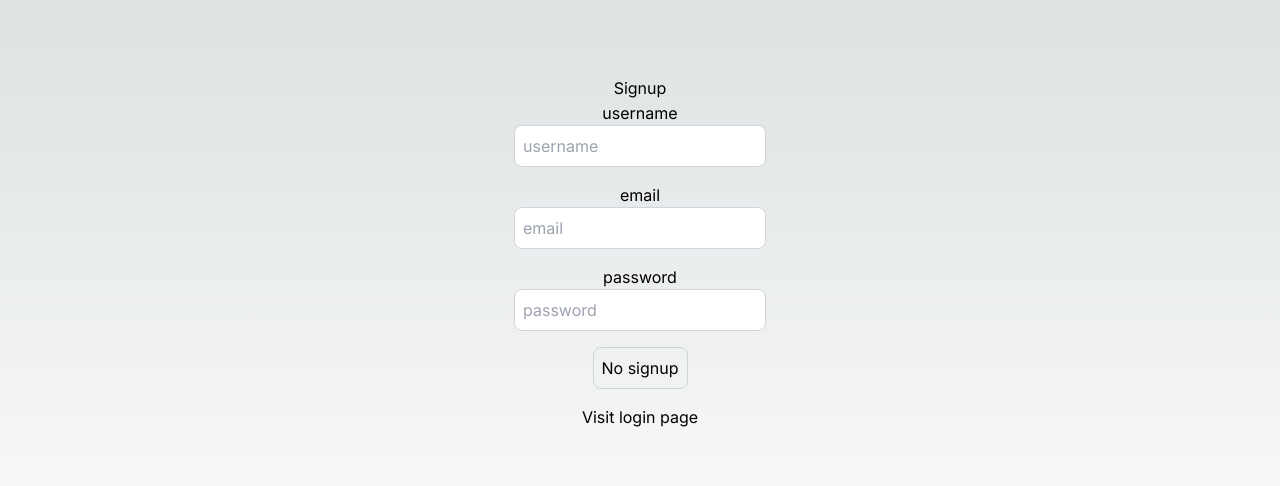
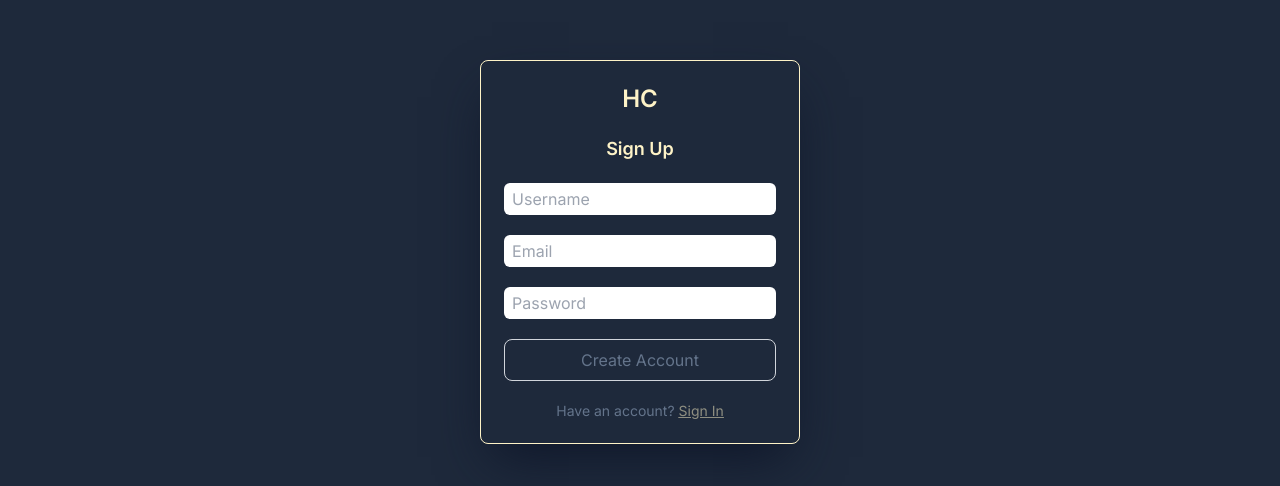
Before and after one commit to hiteshchoudhary/nextjs-fullstack-auth, a Next.js app: page /signup in a window 1280 px wide. Shown: the part 148-634 px from the top of the page. Built offline with nearby package versions, Linux system fonts and the light colour scheme.

Commit message:
added UI for login and signup page

```diff
--- a/next.config.js
+++ b/next.config.js
@@ -1,4 +1,8 @@
 /** @type {import('next').NextConfig} */
-const nextConfig = {}
+const nextConfig = {
+  images: {
+    domains: ["web.learncodeonline.in"],
+  },
+};
 
-module.exports = nextConfig
+module.exports = nextConfig;
--- a/package.json
+++ b/package.json
@@ -25,6 +25,7 @@
     "react": "18.2.0",
     "react-dom": "18.2.0",
     "react-hot-toast": "^2.4.1",
+    "react-spinners": "^0.13.8",
     "tailwindcss": "3.3.2",
     "typescript": "5.1.6"
   },
--- a/src/app/login/page.tsx
+++ b/src/app/login/page.tsx
@@ -1,24 +1,20 @@
 "use client";
 import Link from "next/link";
-import React, {useEffect} from "react";
-import {useRouter} from "next/navigation";
+import React, { useEffect } from "react";
+import { useRouter } from "next/navigation";
 import axios from "axios";
 import { toast } from "react-hot-toast";
-
-
-
-
+import Image from "next/image";
+import { BeatLoader } from "react-spinners";
 
 export default function LoginPage() {
   const router = useRouter();
   const [user, setUser] = React.useState({
     email: "",
     password: "",
-
-    })
+  });
   const [buttonDisabled, setButtonDisabled] = React.useState(false);
   const [loading, setLoading] = React.useState(false);
-
 
   const onLogin = async () => {
     try {
@@ -27,50 +23,64 @@ export default function LoginPage() {
       console.log("Login success", response.data);
       toast.success("Login success");
       router.push("/profile");
-        } catch (error:any) {
+    } catch (error: any) {
       console.log("Login failed", error.message);
       toast.error(error.message);
-        } finally{
+    } finally {
       setLoading(false);
     }
-    }
+  };
 
   useEffect(() => {
-        if(user.email.length > 0 && user.password.length > 0) {
+    if (user.email.length > 0 && user.password.length > 0) {
       setButtonDisabled(false);
-        } else{
+    } else {
       setButtonDisabled(true);
     }
   }, [user]);
 
   return (
-    <div className="flex flex-col items-center justify-center min-h-screen py-2">
-        <h1>{loading ? "Processing" : "Login"}</h1>
-        <hr />
+    <div className="flex items-center justify-center h-screen bg-slate-800">
+      <div className=" h-96 w-80  bg-slate-800 shadow-2xl shadow-slate-900 rounded-lg border border-amber-100  p-2 flex flex-col justify-center space-y-5 ">
+        <span className=" text-2xl font-semibold text-amber-100 w-full text-center  ">
+          HC
+        </span>
+        <h1 className=" text-lg font-semibold text-amber-100 w-full text-center  ">
+          Login
+        </h1>
 
-        <label htmlFor="email">email</label>
+        <div className="flex flex-col items-center justify-center  text-slate-500 space-y-5">
           <input
-        className="p-2 border border-gray-300 rounded-lg mb-4 focus:outline-none focus:border-gray-600 text-black"
+            className="rounded-md w-[90%] px-2 py-1 focus:outline-none "
             id="email"
             type="text"
             value={user.email}
-            onChange={(e) => setUser({...user, email: e.target.value})}
-            placeholder="email"
+            onChange={(e) => setUser({ ...user, email: e.target.value })}
+            placeholder="Email"
           />
-        <label htmlFor="password">password</label>
+
           <input
-        className="p-2 border border-gray-300 rounded-lg mb-4 focus:outline-none focus:border-gray-600 text-black"
+            className="rounded-md w-[90%] px-2 py-1 focus:outline-none "
             id="password"
             type="password"
             value={user.password}
-            onChange={(e) => setUser({...user, password: e.target.value})}
-            placeholder="password"
+            onChange={(e) => setUser({ ...user, password: e.target.value })}
+            placeholder="Password"
           />
           <button
             onClick={onLogin}
-            className="p-2 border border-gray-300 rounded-lg mb-4 focus:outline-none focus:border-gray-600">Login here</button>
-            <Link href="/signup">Visit Signup page</Link>
+            className="w-[90%] p-2 border border-gray-300 rounded-lg mb-4 focus:outline-none hover:bg-slate-700 hover:text-amber-100 transition-colors duration-200 ease-in-out"
+          >
+            {loading ? <BeatLoader color="#fef3c7" size="10" /> : "Login"}
+          </button>
+          <h1 className="text-sm">
+            Don't have an account?{" "}
+            <span className="underline text-amber-100 opacity-50">
+              <Link href="/signup">Create an account</Link>
+            </span>
+          </h1>
         </div>
-    )
-
+      </div>
+    </div>
+  );
 }
--- a/src/app/signup/page.tsx
+++ b/src/app/signup/page.tsx
@@ -1,12 +1,10 @@
 "use client";
 import Link from "next/link";
 import React, { useEffect } from "react";
-import {useRouter} from "next/navigation";
+import { useRouter } from "next/navigation";
 import axios from "axios";
 import { toast } from "react-hot-toast";
-
-
-
+import { BeatLoader } from "react-spinners";
 
 export default function SignupPage() {
   const router = useRouter();
@@ -14,7 +12,7 @@ export default function SignupPage() {
     email: "",
     password: "",
     username: "",
-    })
+  });
   const [buttonDisabled, setButtonDisabled] = React.useState(false);
   const [loading, setLoading] = React.useState(false);
 
@@ -24,61 +22,118 @@ export default function SignupPage() {
       const response = await axios.post("/api/users/signup", user);
       console.log("Signup success", response.data);
       router.push("/login");
-
-        } catch (error:any) {
+    } catch (error: any) {
       console.log("Signup failed", error.message);
 
       toast.error(error.message);
-        }finally {
+    } finally {
       setLoading(false);
     }
-    }
+  };
 
   useEffect(() => {
-        if(user.email.length > 0 && user.password.length > 0 && user.username.length > 0) {
+    if (
+      user.email.length > 0 &&
+      user.password.length > 0 &&
+      user.username.length > 0
+    ) {
       setButtonDisabled(false);
     } else {
       setButtonDisabled(true);
     }
   }, [user]);
 
+  return (
+    <div className="flex items-center justify-center h-screen bg-slate-800">
+      <div className=" h-96 w-80  bg-slate-800 shadow-2xl shadow-slate-900 rounded-lg border border-amber-100  p-2 flex flex-col justify-center space-y-5 ">
+        <span className=" text-2xl font-semibold text-amber-100 w-full text-center  ">
+          HC
+        </span>
+        <h1 className=" text-lg font-semibold text-amber-100 w-full text-center  ">
+          Sign Up
+        </h1>
 
-    return (
-    <div className="flex flex-col items-center justify-center min-h-screen py-2">
-        <h1>{loading ? "Processing" : "Signup"}</h1>
-        <hr />
-        <label htmlFor="username">username</label>
+        <div className="flex flex-col items-center justify-center  text-slate-500 space-y-5">
           <input
-        className="p-2 border border-gray-300 rounded-lg mb-4 focus:outline-none focus:border-gray-600 text-black"
+            className="rounded-md w-[90%] px-2 py-1 focus:outline-none "
             id="username"
             type="text"
             value={user.username}
-            onChange={(e) => setUser({...user, username: e.target.value})}
-            placeholder="username"
+            onChange={(e) => setUser({ ...user, username: e.target.value })}
+            placeholder="Username"
           />
-        <label htmlFor="email">email</label>
+
           <input
-        className="p-2 border border-gray-300 rounded-lg mb-4 focus:outline-none focus:border-gray-600 text-black"
+            className="rounded-md w-[90%] px-2 py-1 focus:outline-none "
             id="email"
             type="text"
             value={user.email}
-            onChange={(e) => setUser({...user, email: e.target.value})}
-            placeholder="email"
+            onChange={(e) => setUser({ ...user, email: e.target.value })}
+            placeholder="Email"
           />
-        <label htmlFor="password">password</label>
           <input
-        className="p-2 border border-gray-300 rounded-lg mb-4 focus:outline-none focus:border-gray-600 text-black"
+            className="rounded-md w-[90%] px-2 py-1 focus:outline-none "
             id="password"
             type="password"
             value={user.password}
-            onChange={(e) => setUser({...user, password: e.target.value})}
-            placeholder="password"
+            onChange={(e) => setUser({ ...user, password: e.target.value })}
+            placeholder="Password"
           />
+
           <button
             onClick={onSignup}
-            className="p-2 border border-gray-300 rounded-lg mb-4 focus:outline-none focus:border-gray-600">{buttonDisabled ? "No signup" : "Signup"}</button>
-            <Link href="/login">Visit login page</Link>
+            className="w-[90%] p-2 border border-gray-300 rounded-lg mb-4 focus:outline-none hover:bg-slate-700 hover:text-amber-100 transition-colors duration-200 ease-in-out"
+          >
+            {loading ? (
+              <BeatLoader color="#fef3c7" size="10" />
+            ) : (
+              "Create Account"
+            )}
+          </button>
+          <h1 className="text-sm">
+            Have an account?{" "}
+            <span className="underline text-amber-100 opacity-50">
+              <Link href="/login">Sign In</Link>
+            </span>
+          </h1>
         </div>
-    )
+      </div>
+    </div>
+  );
+}
 
-}
+//  <div className="flex flex-col items-center justify-center min-h-screen py-2">
+//         <h1>{loading ? "Processing" : "Signup"}</h1>
+//         <hr />
+//         <label htmlFor="username">username</label>
+//         <input
+//         className="p-2 border border-gray-300 rounded-lg mb-4 focus:outline-none focus:border-gray-600 text-black"
+//             id="username"
+//             type="text"
+//             value={user.username}
+//             onChange={(e) => setUser({...user, username: e.target.value})}
+//             placeholder="username"
+//             />
+//         <label htmlFor="email">email</label>
+//         <input
+//         className="p-2 border border-gray-300 rounded-lg mb-4 focus:outline-none focus:border-gray-600 text-black"
+//             id="email"
+//             type="text"
+//             value={user.email}
+//             onChange={(e) => setUser({...user, email: e.target.value})}
+//             placeholder="email"
+//             />
+//         <label htmlFor="password">password</label>
+//         <input
+//         className="p-2 border border-gray-300 rounded-lg mb-4 focus:outline-none focus:border-gray-600 text-black"
+//             id="password"
+//             type="password"
+//             value={user.password}
+//             onChange={(e) => setUser({...user, password: e.target.value})}
+//             placeholder="password"
+//             />
+//             <button
+//             onClick={onSignup}
+//             className="p-2 border border-gray-300 rounded-lg mb-4 focus:outline-none focus:border-gray-600">{buttonDisabled ? "No signup" : "Signup"}</button>
+//             <Link href="/login">Visit login page</Link>
+//         </div>
```
Also changed, not shown: src/app/page.tsx (+8 -8 lines), 1 other file (tests, documents, lock files or other folders). Lines whose indentation alone changed are shown as unchanged.
